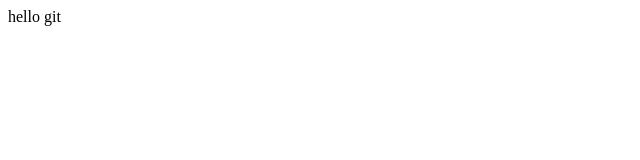
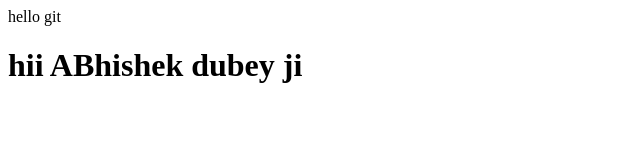
Before and after one commit to abhidubey0106/abhidubey_repo, a plain HTML site: page index.html in a window 1280 px wide. Shown: the whole page, without its empty margins (0-640 px from the left). Drawn offline with Linux system fonts and the light colour scheme.

Commit message:
add heading tag

```diff
--- a/index.html
+++ b/index.html
@@ -1 +1,2 @@
 <p>hello git</p>
+<h1>hii ABhishek dubey ji</h1>
```
